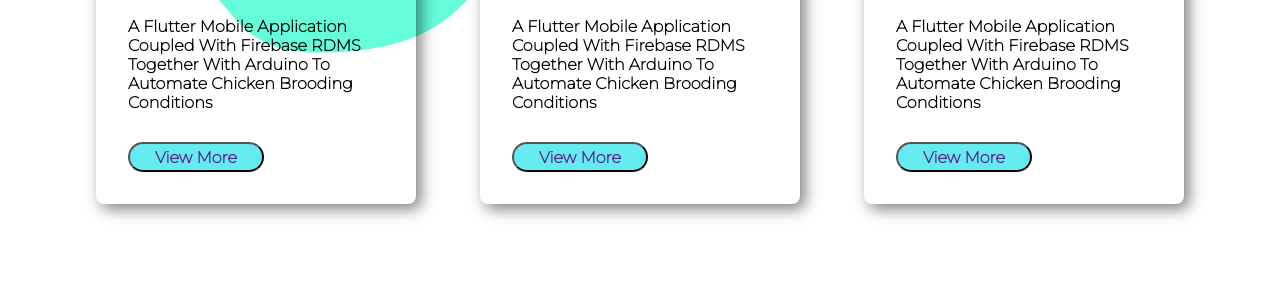
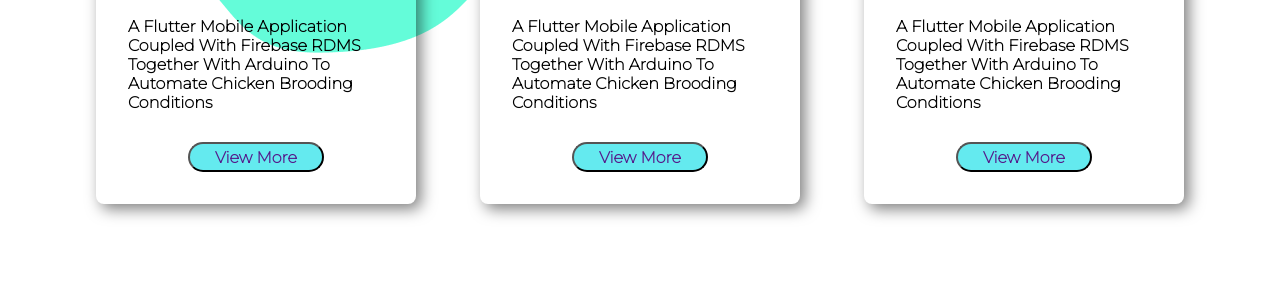
Before and after one commit to dagadjei/portfolio, a plain HTML site: page projects.html in a window 1280 px wide. Shown: the part 535-838 px from the top of the page. Drawn offline with Linux system fonts and the light colour scheme.

Commit message:
created projects page

```diff
--- a/styles.css
+++ b/styles.css
@@ -140,7 +140,12 @@ button{
     margin-top: 10px;
 }
 
-
+.column{
+    display: flex;
+    flex-direction: column;
+    align-items: center;
+    justify-content: space-between;
+}
 .desc-text{
     margin: 20px 0;
 }
```
